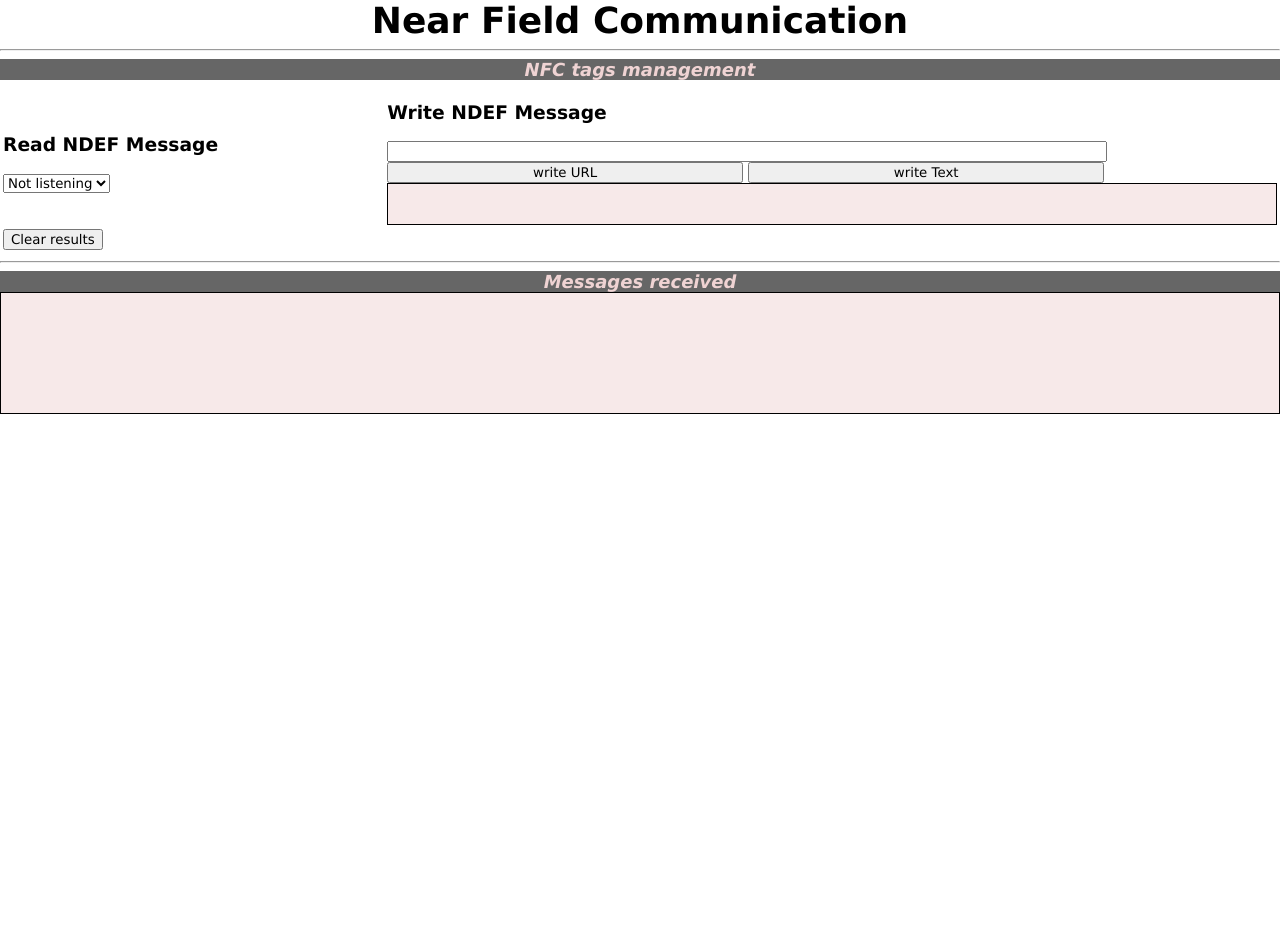
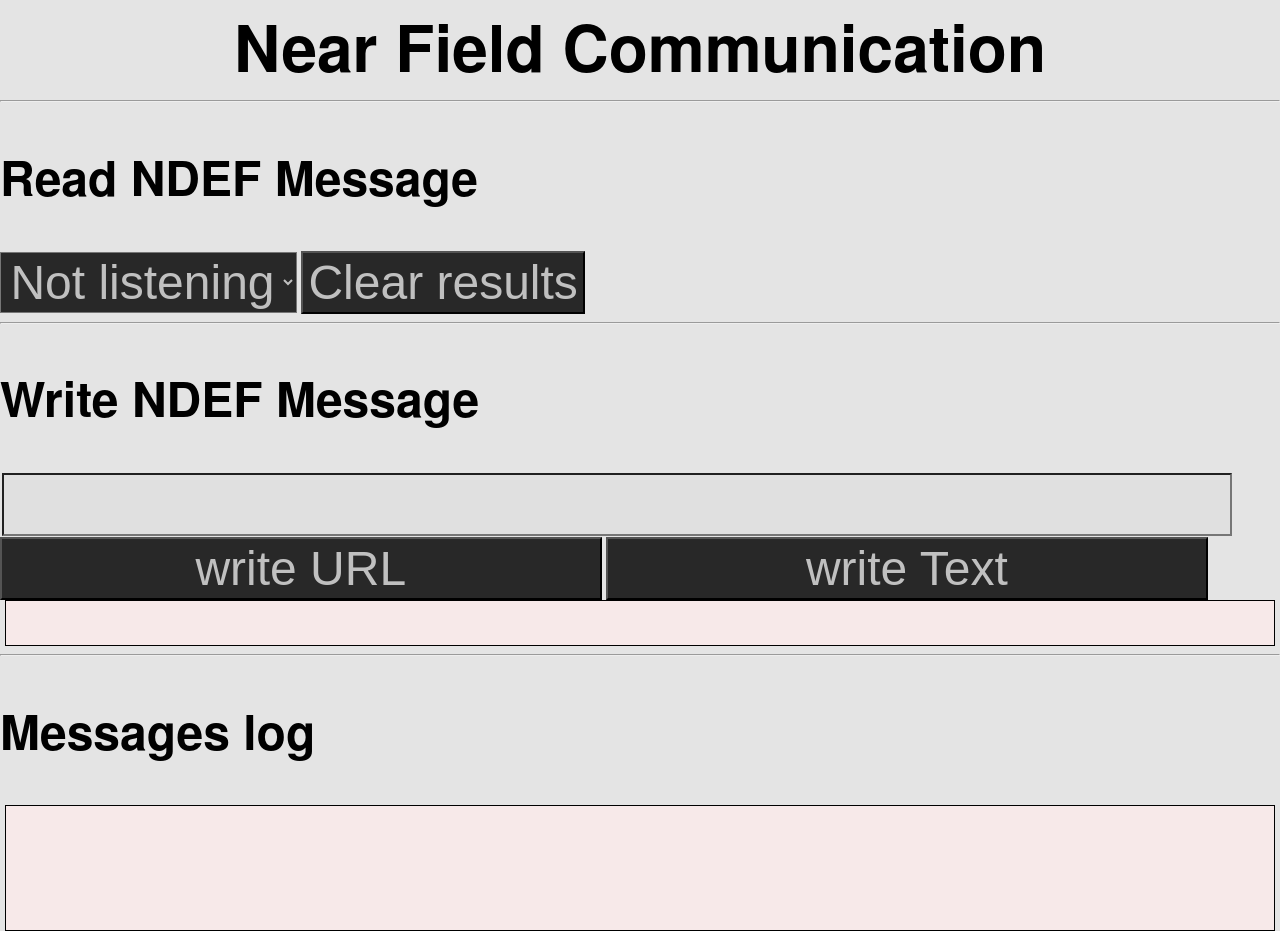
Before and after one commit to intel/cloud-neard, a plain HTML site: page index.html in a window 1280 px wide. Before the commit the page ends 800 px from the top, so only its background shows below. Drawn offline with Linux system fonts and the light colour scheme.

Commit message:
update @ 52c6b1dc7b200fe7db60e9b7e73b60488da7b67c

```diff
--- a/css/style.css
+++ b/css/style.css
@@ -1,30 +1,93 @@
-* {
-    font-family: Lucida Sans, Arial, Helvetica, sans-serif;
+body {
+    background-color:#E4E4E4;
+    background-attachment:fixed;
+    font-family:'HelveticaNeue-Light', 'HelveticaNeue', Helvetica, Arial, sans-serif;
+    font-size:1em;
+    height:100%;
+    margin:0px;
+    padding:0px;
+    width:100%;
 }
 
-body {
-    margin: 0px auto;
+h1 {
+    font-size:4em;
+    margin:0px;
+    padding:0px;
+    text-align:center;
 }
 
-header {
-	text-align:center;
+h2 {
+    font-size:3em;
 }
 
-header h1 {
-    font-size: 36px;
-    margin: 0px;
+.message {
+    background-color:#404040;
+    color:#FFFFFF;
+    font-size:2em;
+    margin:10px 20px;
+    padding:5px 10px;
+    text-align:center;
 }
 
-header h2 {
-    font-size: 18px;
-    margin: 0px;
-    color: #EFD3D3;
-    background-color:#666;
-    font-style: italic;
+.gridCell {
+    width:95%;
+    margin:1px 2px;
+}
+
+.stackButton {
+    background-color:#282828;
+    color:#C0C0C0;
+    font-size:1em;
+}
+
+.button {
+    background-color:#282828;
+    color:#C0C0C0;
+    font-size:3em;
+    max-width:95%;
+    padding:2px 5px;
+    text-align:center;
+}
+
+.textField {
+    background-color:#E0E0E0;
+    color:#202020;
+    font-size:3em;
+    max-width:95%;
+    padding:2px 5px;
 }
 
 .content {
-	background-color:#F7E9E9;
-	border-style:solid;
-	border-width:1px
+    background-color:#F7E9E9;
+    font-size:3em;
+    margin:0px 5px;
+    padding:2px 5px;
+    border-style:solid;
+    border-width:1px
 }
+
+.selectedContent {
+    color: #F7E9E9;
+    background-color:#666;
+    font-size:3em;
+}
+
+.listContent {
+    margin: 2px;
+    width:99%
+}
+
+.singleRow {
+    height:5%;
+    min-height:20px
+}
+
+.listboxRow {
+    height:10%;
+    min-height:60px
+}
+
+.contentRow {
+    height:50%;
+    min-height:160px
+}
--- a/index.html
+++ b/index.html
@@ -16,40 +16,30 @@
 
 <body>
 
-	<header>
+
 	<h1>Near Field Communication</h1>
-	</header>
 	<hr>
 
 	<form name="tagManagement">
-	<header>
-	<h2>NFC tags management</h2>
-	</header>
-	<table style="width:100%">
-	<tr>
-		<td style="width:30%"><h3>Read NDEF Message</h3>
-		<select id="tagListener" onchange="nfcListen(this.selectedIndex)" >
+
+	<h2>Read NDEF Message</h2>
+		<select id="tagListener" class="button" onchange="nfcListen(this.selectedIndex)" >
 			<option selected="selected">Not listening</option>
 			<option>Listening</option>
 		</select>
-		</td>
-		<td style="width:70%"><h3>Write NDEF Message</h3>
-		<input type="text" style="width:80%" name="recordContent" id="recordContentText"/><br>
-		<input type="button" style="width:40%" value="write URL" onClick="writeRecordURL(recordContent.value)"/>
-		<input type="button" style="width:40%" value="write Text" onClick="writeRecordText(recordContent.value)"/><br>
+	  <input type="button" class="button" value="Clear results" onClick="clearResults()">
+	<hr>
+
+	<h2>Write NDEF Message</h2>
+		<input type="text" class="textField gridCell" name="recordContent" id="recordContentText"/><br>
+		<input type="button" class="button" style="width:47%" value="write URL" onClick="writeRecordURL(recordContent.value)"/>
+		<input type="button" class="button" style="width:47%" value="write Text" onClick="writeRecordText(recordContent.value)"/><br>
 		<div id="writeLog" class="content" style="min-height:40px"></div>
-		</td>
-	</tr>
-	<tr>
-		<td><input type="button" value="Clear results" onClick="clearResults()"></td>
-	</tr>
-	</table>
+
 	</form>
 
 	<hr>
-	<header>
-	<h2>Messages received</h2>
-	</header>
+	<h2>Messages log</h2>
 	<div id="outLog" class="content" style="min-height:120px"></div>
 
 </body>
--- a/js/main.js
+++ b/js/main.js
@@ -26,21 +26,22 @@
 
 	// NDEF Message log
     function logRecord(rec) {
-		if (rec.text)
-			outLog.innerHTML += "<li>" + rec.text + " ("
+		outLog.innerHTML += "<dt>" + rec.recordType;
+		if (rec.recordType == "text")
+			outLog.innerHTML += "<dd>" + rec.text + " ("
 			+ rec.encoding + " / "
-			+ rec.languageCode + ")</li>";
-		else if (rec.uri)
-			outLog.innerHTML += "<li><a href='" + rec.uri + "'>"
-					+ rec.uri + "</a></li>";
+			+ rec.languageCode + ")";
+		else if (rec.recordType == "uri" || rec.recordType == "smartPoster")
+			outLog.innerHTML += "<dd><a href='" + rec.uri + "'>"
+					+ rec.uri + "</a>";
     }
 
     function logMessage(msg) {
-		outLog.innerHTML +=  "<ul>";
+		outLog.innerHTML +=  "<dl>";
 		for (var index=0; index < msg.records.length; index++) {
 			logRecord(msg.records[index]);
 		}
-		outLog.innerHTML += "</ul>";
+		outLog.innerHTML += "</dl>";
 	}
 
     // NFC Tag read callback
```
Also changed, not shown: js/lib/nfc.js.
